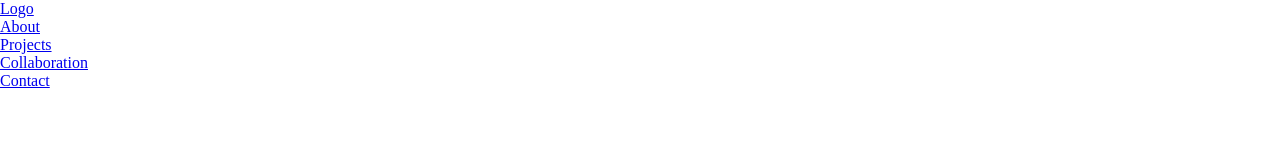
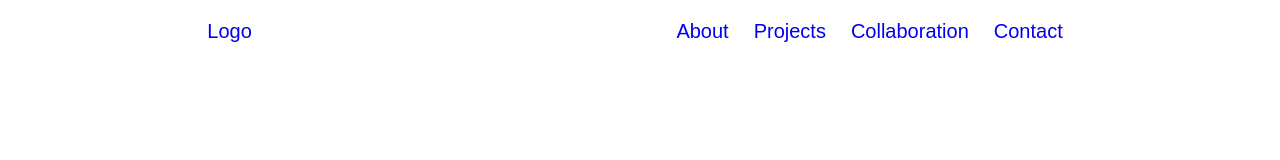
Before and after one commit to IU-Webprogrammierung/web-programmierung-celestinkaske, a plain HTML site: page Index.html in a window 1280 px wide. Drawn offline with Linux system fonts and the light colour scheme.

Commit message:
Navbar basics

```diff
--- a/Index.html
+++ b/Index.html
@@ -10,11 +10,11 @@
 <body>
     <nav class="navbar">
         <div><a href="Index.html">Logo</a></div>
-        <ul class="navbar">
-            <li><a href="About.html">About</a></li>
-            <li><a href="Portfolio.html">Projects</a></li>
-            <li><a href="Collaboration.html">Collaboration</a></li>
-            <li><a href="Contact.html">Contact</a></li>
+        <ul class="nav-list">
+            <li class="list-item"><a href="About.html">About</a></li>
+            <li class="list-item"><a href="Portfolio.html">Projects</a></li>
+            <li class="list-item"><a href="Collaboration.html">Collaboration</a></li>
+            <li class="list-item"><a href="Contact.html">Contact</a></li>
         </ul>
     </nav>
 </body>
--- a/style.css
+++ b/style.css
@@ -3,3 +3,28 @@
     padding: 0;
     margin: 0;
 }
+
+.navbar{
+    display: flex;
+    justify-content: space-around;
+    align-items: center;
+    font-size: 20px;
+}
+
+.nav-list{
+    list-style-type: none;
+}
+
+.nav-list .list-item{
+    display: inline-block;
+    padding: 20px 10px;
+}
+
+.navbar a{
+    font-family: Arial, Helvetica, sans-serif;
+    text-decoration: none;
+}
+
+.navbar a:hover{
+    color: orangered;
+}
```
Also changed, not shown: Logo.png.png (added).
